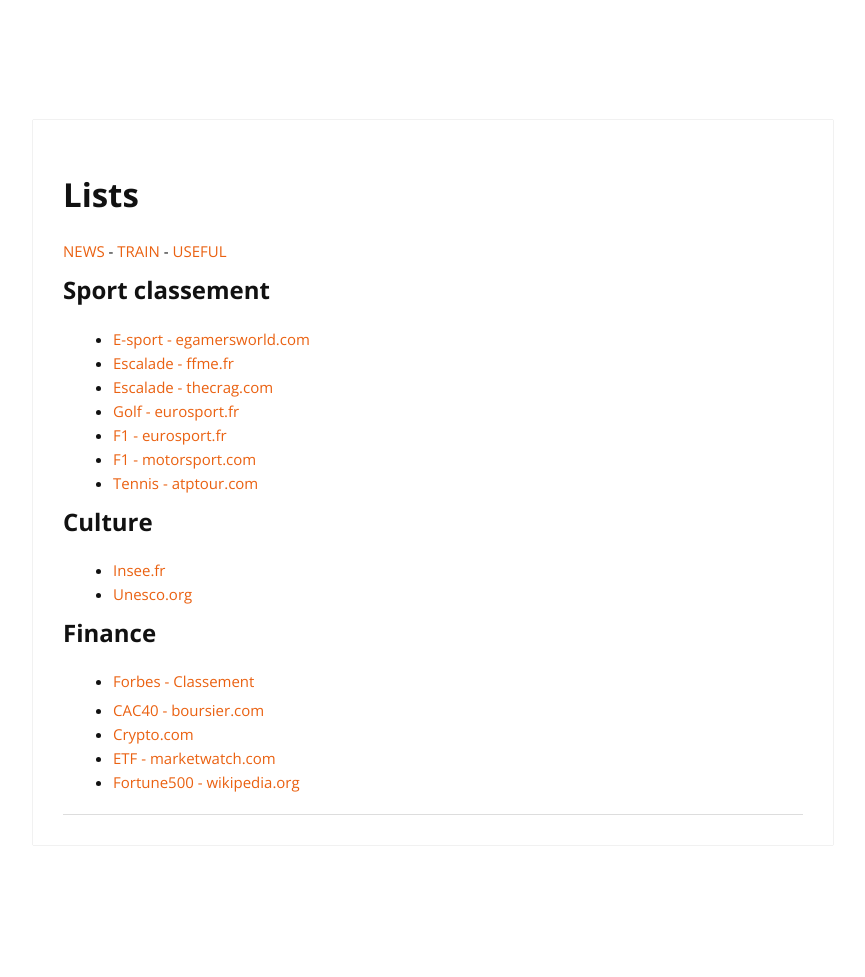
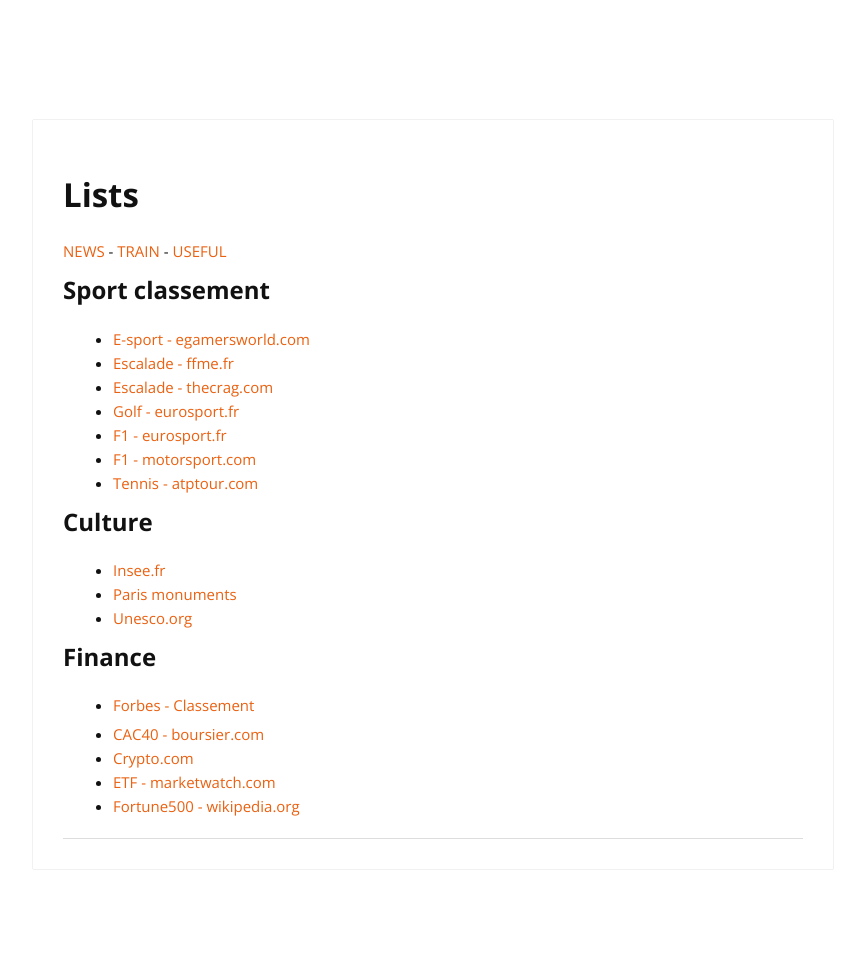
Before and after one commit to cylmat/cylmat.github.io, a Jekyll site: the page built from _pages/lists.md, in a window 1280 px wide. Shown: the whole page, without its empty margins (207-1072 px from the left). Built offline with Jekyll 4.4.1, drawn with Linux system fonts in a browser that asks for light colours; nearby versions of some CDN libraries; before the commit the page ends 953 px from its top, so only the background shows below that.

Commit message:
Update lists.md

```diff
--- a/_pages/lists.md
+++ b/_pages/lists.md
@@ -19,6 +19,7 @@
 ## Culture
 
 - [Insee.fr](https://www.insee.fr/fr/accueil)
+- [Paris monuments](http://monumentsdeparis.net)
 - [Unesco.org](https://whc.unesco.org/fr/list)
 
 ## Finance
```
